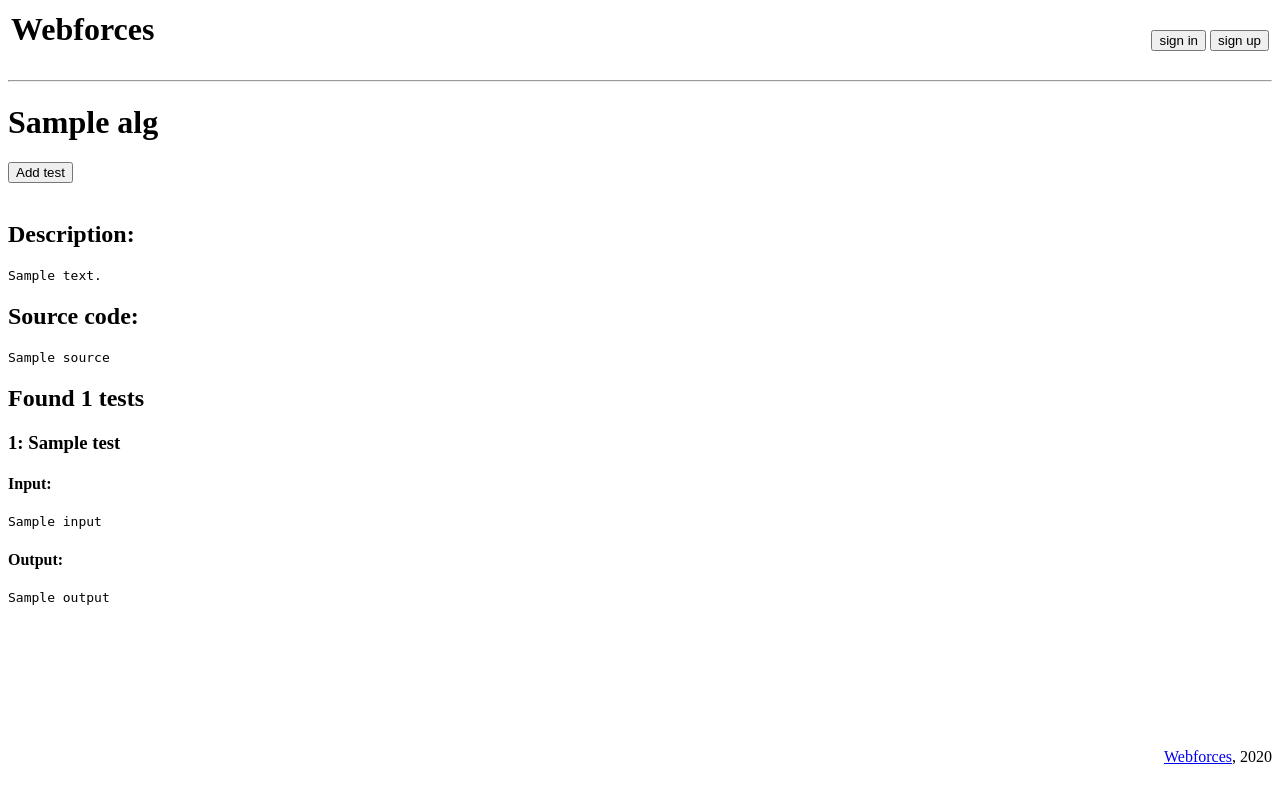
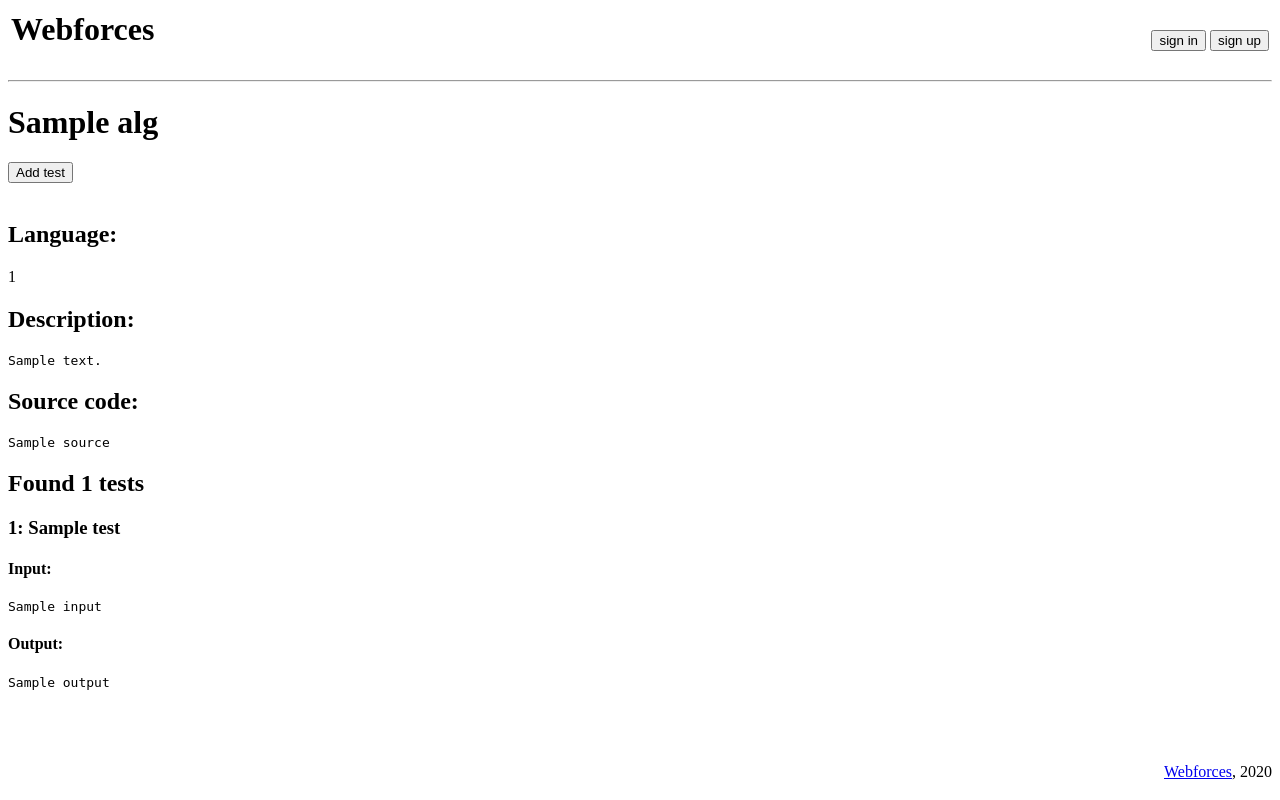
Before and after one commit to aobolensk/webforces, a Django app: page /store/1/alg/ in a window 1280 px wide. Run offline with Django 3.2, Linux system fonts and the light colour scheme; tables that the repository leaves empty hold one stand-in row (values such as "Sample post"); a database or web service that is not in the repository returns one stand-in record (values such as "Sample title").

Commit message:
[Frontend] Add language choice on algorithm addition

```diff
--- a/templates/alg_page.html
+++ b/templates/alg_page.html
@@ -4,6 +4,8 @@
 <h1>{{ title }}</h1>
 <input type="button" onclick="location.href='/store/{{ alg_id }}/add_test'" value="Add test" />
 <br><br>
+
+<h2>Language:</h2>{{ language }}<br>
 
 <h2>Description:</h2>
 <pre>{{ description }}</pre>
--- a/webforces/forms.py
+++ b/webforces/forms.py
@@ -1,9 +1,12 @@
+from webforces.server.structs import Language
 from django import forms
 
 
 class NewAlgForm(forms.Form):
     title = forms.CharField(max_length=100, label="",
                             widget=forms.TextInput(attrs={'id': 'NewAlgTitle', 'placeholder': 'Title'}))
+    language = forms.ChoiceField(
+        choices=Language.get_list()[1:], widget=forms.RadioSelect)
     description = forms.CharField(label="",
                                   widget=forms.Textarea(attrs={'id': 'NewAlgDescription',
                                                                'placeholder': 'Description'}))
--- a/webforces/server/structs.py
+++ b/webforces/server/structs.py
@@ -23,6 +23,13 @@ class RunnerStatus(Enum):
 class Language(IntEnum):
     lang_unknown = 0
     lang_cpp = 1
+
+    @classmethod
+    def get_list(cls):
+        return [
+            (Language.lang_unknown, "Unknown"),
+            (Language.lang_cpp, "C++"),
+        ]
 
 
 @dataclass
--- a/webforces/views.py
+++ b/webforces/views.py
@@ -10,7 +10,7 @@ from django.views.generic.edit import FormView
 from loguru import logger
 
 from webforces.server.core import Core
-from webforces.server.structs import DBStatus, Algorithm, Language, Test
+from webforces.server.structs import DBStatus, Algorithm, Test
 from webforces.settings import GIT_REPO_LINK
 from webforces.forms import BuyAlgForm, NewAlgForm, NewTestForm, UpdUserForm
 
@@ -190,7 +190,7 @@ class AddAlgView(FormView):
                               author_id=user.user_id,
                               source=form.cleaned_data['source'],
                               cost=form.cleaned_data['cost'],
-                              lang_id=Language.lang_cpp,  # WA
+                              lang_id=form.cleaned_data['language'],
                               )
         status, alg = core.db.addAlg(algorithm)
         if status == DBStatus.s_ok:
@@ -219,6 +219,7 @@ class AlgView(MainPageView):
         context["description"] = alg.description
         context["source_code"] = alg.source
         context["tests"] = tests
+        context["language"] = str(alg.lang_id)
         return context
 
 
```
